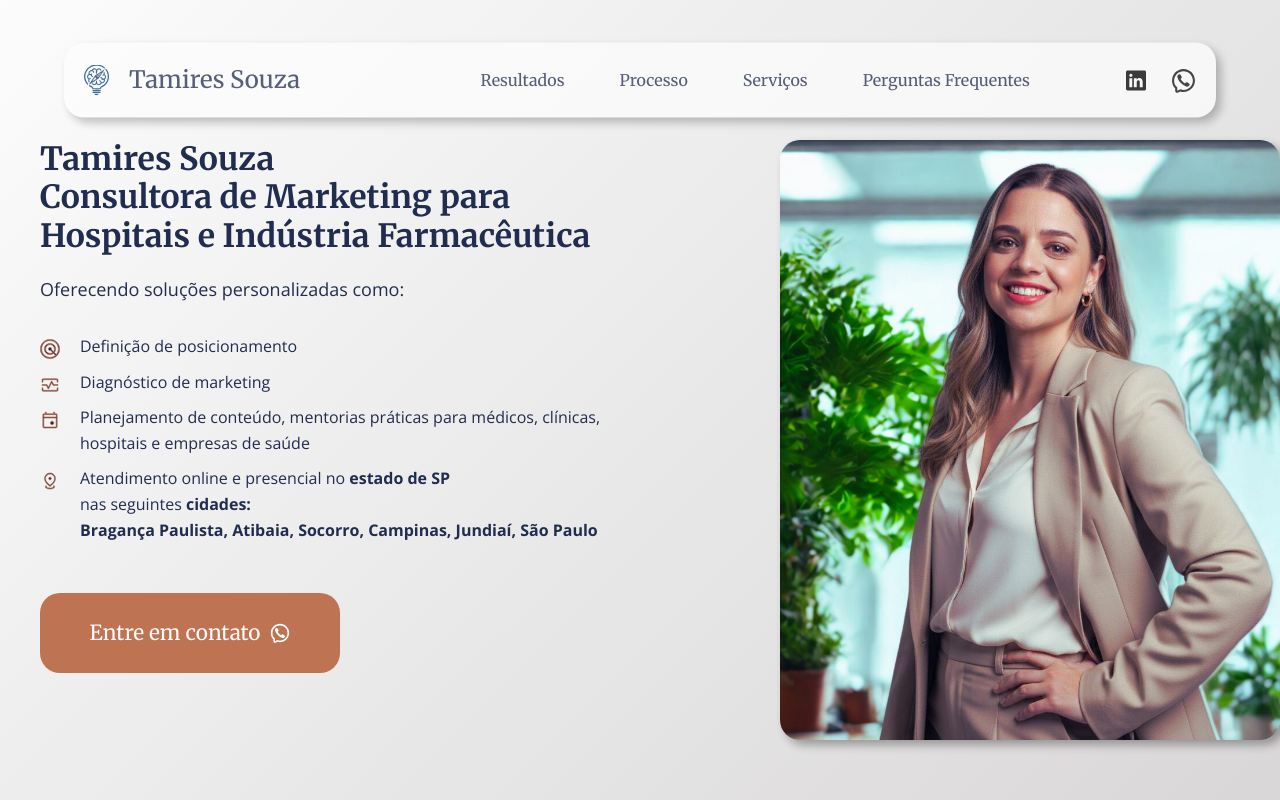
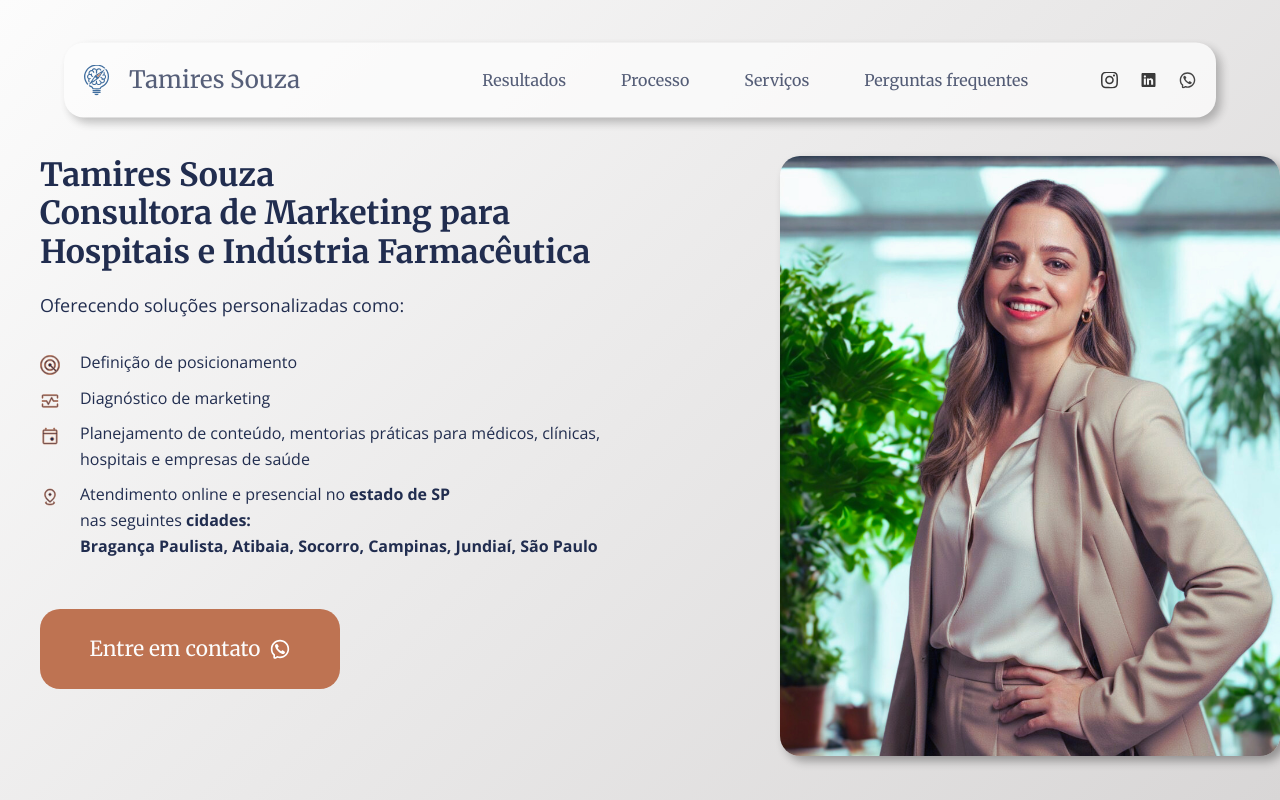
Before and after one commit to IrlanFreitas/tamires-souza-lp, a Next.js app: page / in a window 1280 px wide. Shown: the top 800 px of the page. Built offline with nearby package versions, Linux system fonts and the light colour scheme.

Commit message:
Ajustes visuais no home:
* ajuste de texto do header
* adição de icone de instagram
* ajuste de espaçamento web
* logo instagram branco
* ajuste de responsividade

```diff
--- a/src/components/common/Footer/footer.tsx
+++ b/src/components/common/Footer/footer.tsx
@@ -50,7 +50,17 @@ const Footer = () => {
         </div>
 
         <div className={styles.midias}>
-          <Link href="https://www.linkedin.com/in/souza-tamires/">
+          <Link href="https://www.instagram.com/soutamis" target="_blank">
+            <Image
+              src="/images/logos/instagram-branco.svg"
+              alt="Instagram logo"
+              width={25}
+              height={25}
+              priority
+              quality={100}
+            />
+          </Link>
+          <Link href="https://www.linkedin.com/in/souza-tamires/" target="_blank">
             <Image
               src="/images/logos/linkedin-branco.svg"
               alt="Linkedin logo"
@@ -59,7 +69,10 @@ const Footer = () => {
             />
           </Link>
 
-          <Link href="https://api.whatsapp.com/send/?phone=%2B5511967846989&text=Quero+contratar+a+palestra%2Ftreinamento+para+minha+empresa.&type=phone_number&app_absent=0">
+          <Link
+            href="https://api.whatsapp.com/send/?phone=%2B5511967846989&text=Quero+contratar+a+palestra%2Ftreinamento+para+minha+empresa.&type=phone_number&app_absent=0"
+            target="_blank"
+          >
             <Image
               src="/images/logos/whatsapp-branco.svg"
               alt="WhatsApp logo"
--- a/src/components/common/Header/header.module.scss
+++ b/src/components/common/Header/header.module.scss
@@ -92,6 +92,7 @@
     gap: 20px;
     margin-right: 20px;
     justify-content: flex-end;
+    align-items: center;
 
     img {
       cursor: pointer;
--- a/src/components/common/Header/header.tsx
+++ b/src/components/common/Header/header.tsx
@@ -2,7 +2,7 @@
 
 import Image from "next/image";
 import Link from "next/link";
-import React, { useState } from "react";
+import { useState } from "react";
 
 import "../../../styles/globals.scss";
 import styles from "./header.module.scss";
@@ -43,30 +43,44 @@ const Header = () => {
             <Link href="#servicos">Serviços</Link>
           </li>
           <li>
-            <Link href="#faq">Perguntas Frequentes</Link>
+            <Link href="#faq">Perguntas frequentes</Link>
           </li>
         </ul>
 
         <span className={styles.icones}>
-          <a href="https://www.linkedin.com/in/souza-tamires/">
+          <Link href="https://www.instagram.com/soutamis" target="_blank">
+            <Image
+              src="/images/logos/instagram.svg"
+              alt="Linkedin Icon"
+              width={20}
+              height={20}
+              priority
+              quality={100}
+            />
+          </Link>
+          <Link href="https://www.linkedin.com/in/souza-tamires/" target="_blank">
             <Image
               src="/images/logos/linkedin.svg"
               alt="Linkedin Icon"
-              width={30}
-              height={30}
+              width={25}
+              height={25}
               priority
               quality={100}
             />
-          </a>
-
+          </Link>
+          <Link
+            href="https://api.whatsapp.com/send/?phone=%2B5511967846989&text=Quero+contratar+a+palestra%2Ftreinamento+para+minha+empresa.&type=phone_number&app_absent=0"
+            target="_blank"
+          >
             <Image
               src="/images/logos/whatsapp.svg"
               alt="WhatsApp Icon"
-            width={25}
-            height={25}
+              width={20}
+              height={20}
               priority
               quality={85}
             />
+          </Link>
         </span>
 
         {mobile && (
--- a/src/components/sections/Hero/hero.module.scss
+++ b/src/components/sections/Hero/hero.module.scss
@@ -1,5 +1,5 @@
 .hero {
-  padding-top: 140px;
+  padding-top: 156px;
   padding-left: 20px;
   padding-right: 20px;
   background: linear-gradient(135deg, #FCFCFC 0%, #D8D6D6 100%);
@@ -26,7 +26,7 @@
   .container {
     max-width: 1200px;
     margin: auto;
-    padding-bottom: 100px;
+    padding-bottom: 48px;
     width: 100%;
     gap: 40px;
     display: grid;
@@ -79,6 +79,10 @@
     margin-top: 50px;
     font-size: 1.3rem;
     font-family: var(--fontTitulos);
+
+    @media (max-width: 768px) {
+      width: 400px;
+    }
 
     @media (max-width: 480px) {
       width: 100%;
--- a/src/components/sections/Results/results.tsx
+++ b/src/components/sections/Results/results.tsx
@@ -10,7 +10,7 @@ const companies = [
   { name: "Benegrip", src: "/images/empresas/benegrip-logo.png" },
   { name: "Tamarine", src: "/images/empresas/tamarine-logo.png" },
 ];
-const allCards = [...companies, ...companies, ...companies];
+const allCards = [...companies, ...companies, ...companies, ...companies];
 
 const ResultsSection = () => {
   const row1 = allCards;
@@ -25,6 +25,8 @@ const ResultsSection = () => {
     ...companies.slice(6),
     ...companies.slice(0, 6),
   ];
+
+  console.log(row1.length, row2.length)
 
   return (
     <>
```
Also changed, not shown: public/images/logos/instagram-branco.svg (added), public/images/logos/instagram.svg (added). Lines whose indentation alone changed are shown as unchanged.
